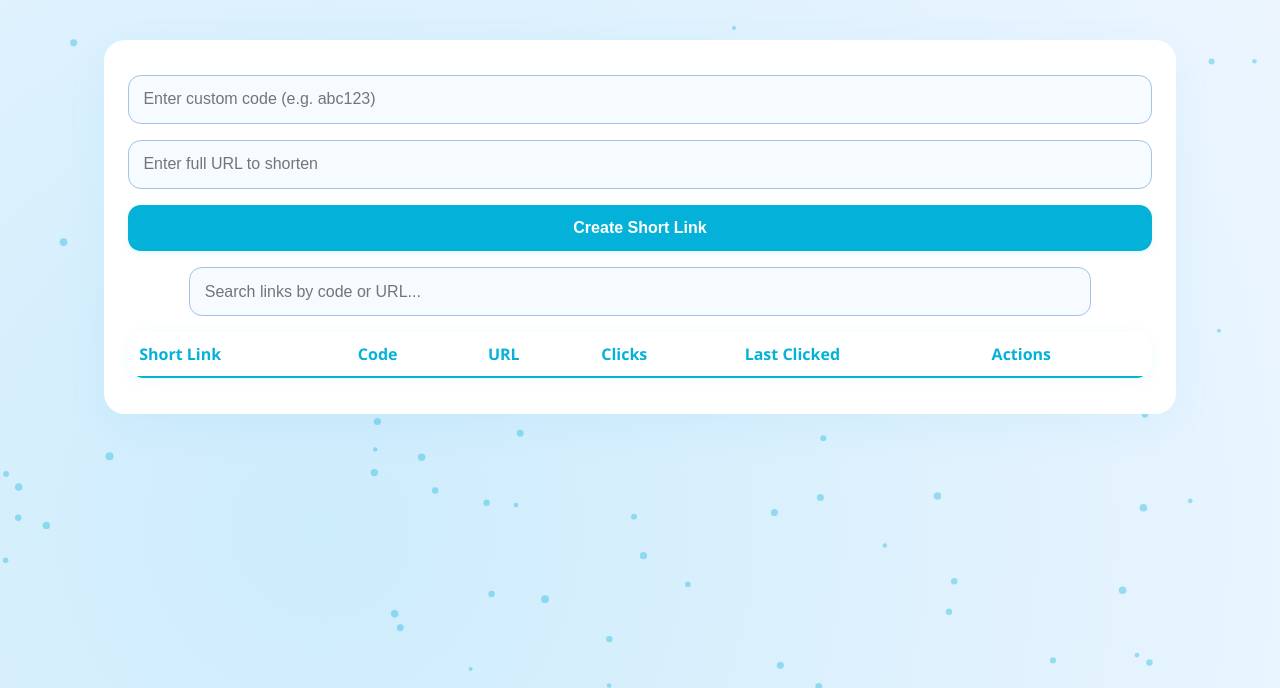
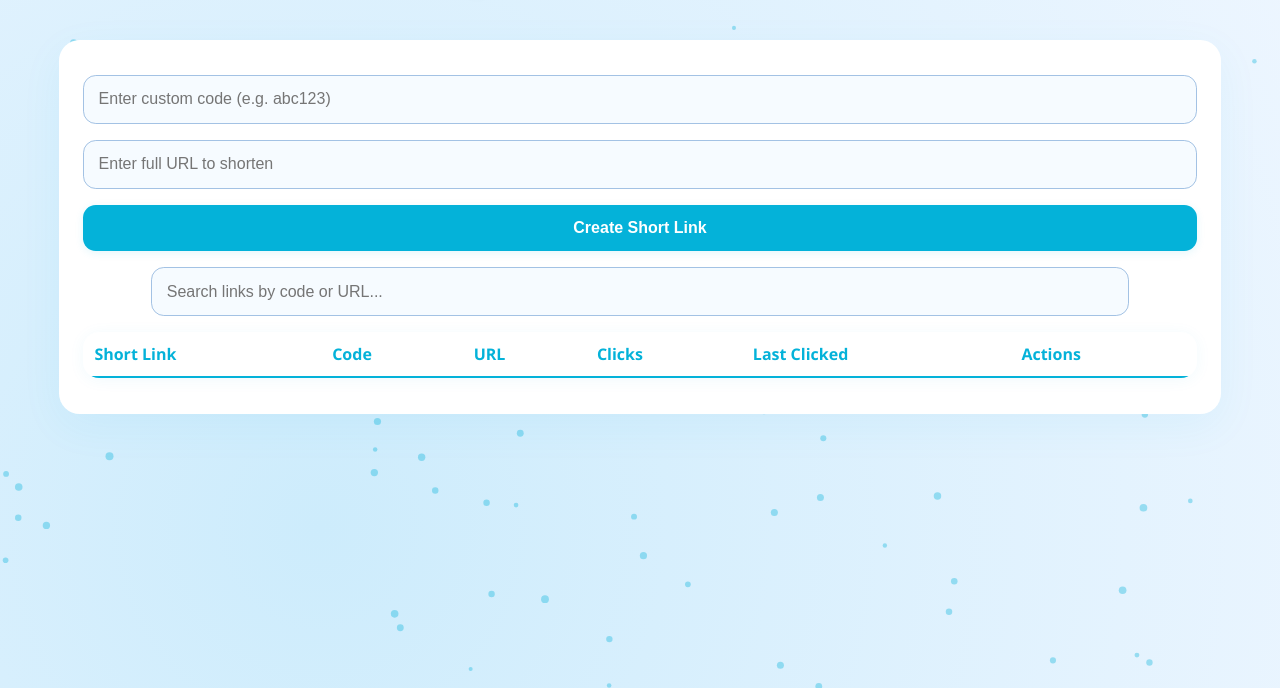
Before and after one commit to deeptiishwar/tinylink-url-shortener, a website: page public/index.html in a window 1280 px wide. Shown: the part 112-800 px from the top of the page. Drawn offline with Linux system fonts and the light colour scheme; no server answers.

Commit message:
Update CSS for TinyLink styling

```diff
--- a/public/style.css
+++ b/public/style.css
@@ -48,7 +48,7 @@ body {
   box-shadow: 0 12px 44px var(--shadow-blue);
   padding: 2.2rem 1.5rem;
   max-width: 100%;
-  width: 80%;
+  width: 87%;
   margin: 1.7rem auto 0;
   text-align: center;
   z-index: 2;
```
